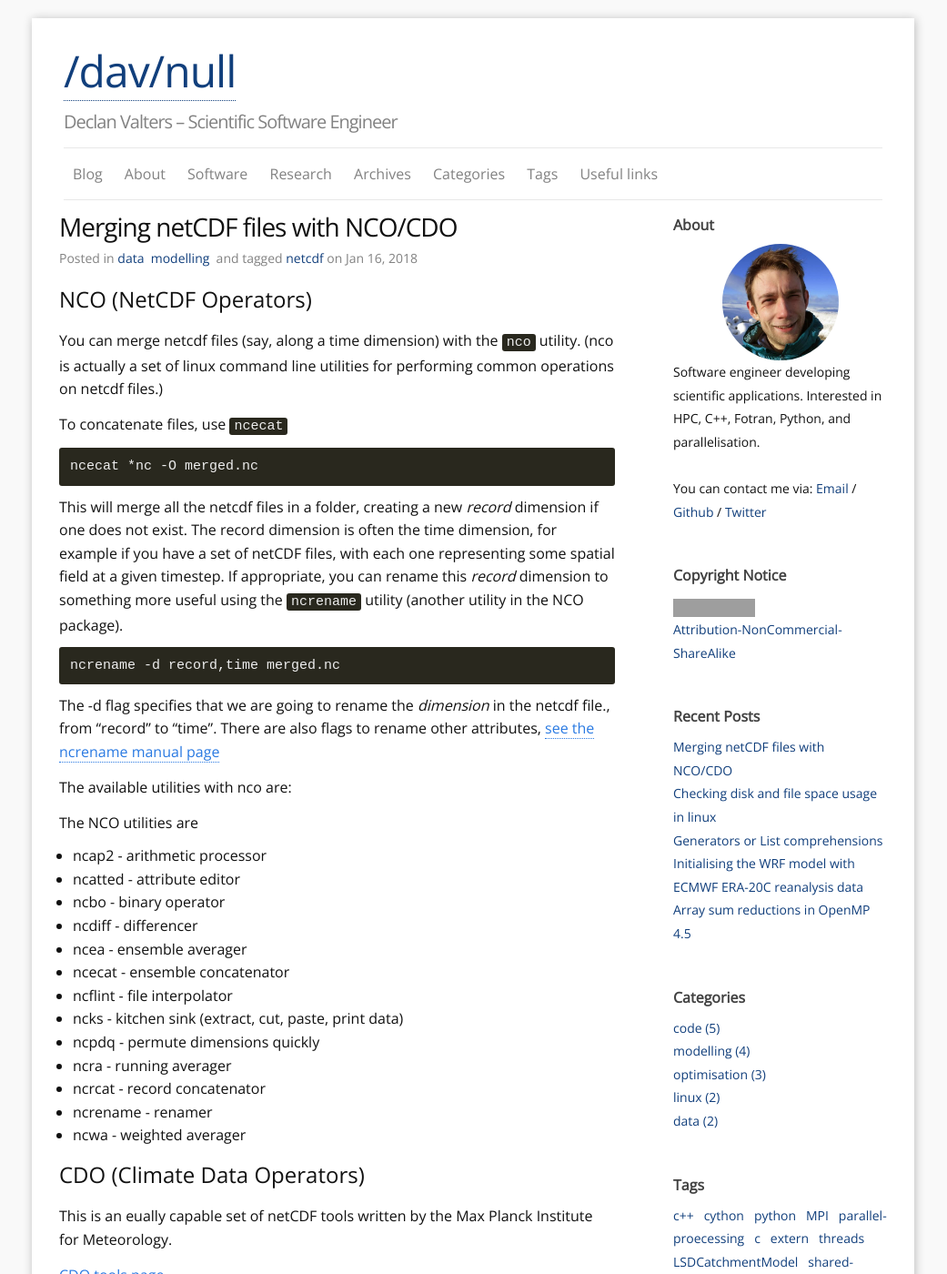
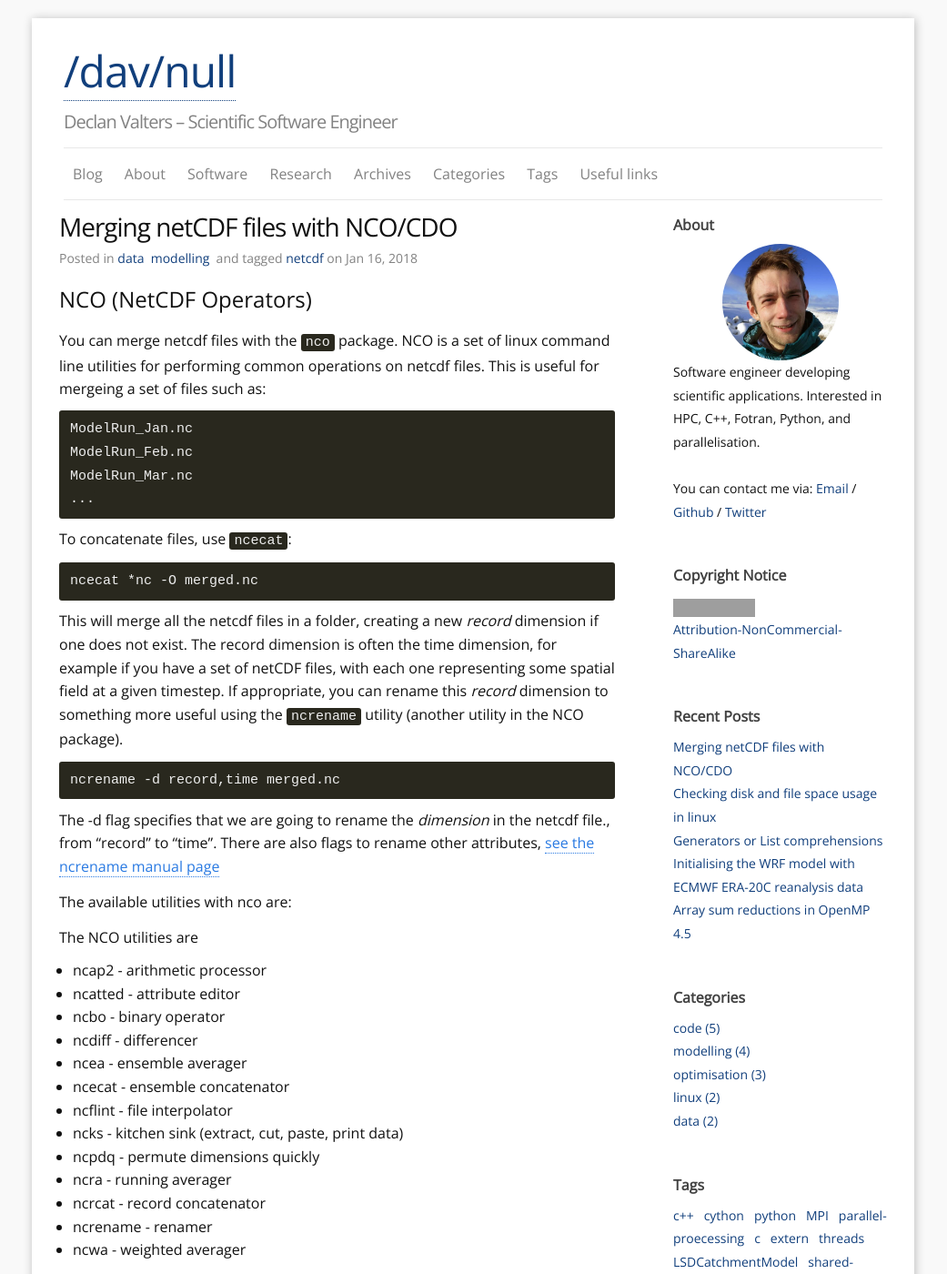
Before and after one commit to dvalters/dvalters.github.io, a Jekyll site: the page built from _posts/2018-01-16-NetCDF-merging.markdown, in a window 1280 px wide and 1400 px high. Shown: the whole window at 91% size, without its empty margins (120-1161 px from the left). Built offline with Jekyll 4.4.1, drawn with Linux system fonts in a browser that asks for light colours; comment, search, counter and statistics services are not loaded; some of the changed text lies outside the part shown; grey boxes are pictures that could not be loaded.

Commit message:
Rewording + typo

````diff
--- a/_posts/2018-01-16-NetCDF-merging.markdown
+++ b/_posts/2018-01-16-NetCDF-merging.markdown
@@ -7,9 +7,16 @@ categories: data modelling
 
 ## NCO (NetCDF Operators)
 
-You can merge netcdf files (say, along a time dimension) with the `nco` utility. (nco is actually a set of linux command line utilities for performing common operations on netcdf files.)
+You can merge netcdf files with the `nco` package. NCO is a set of linux command line utilities for performing common operations on netcdf files. This is useful for mergeing a set of files such as:
 
-To concatenate files, use `ncecat`
+```
+ModelRun_Jan.nc
+ModelRun_Feb.nc
+ModelRun_Mar.nc
+...
+```
+
+To concatenate files, use `ncecat`:
 
 ```
 ncecat *nc -O merged.nc
@@ -44,6 +51,6 @@ The NCO utilities are
 
 ## CDO (Climate Data Operators)
 
-This is an eually capable set of netCDF tools written by the Max Planck Institute for Meteorology.
+This is an equally capable set of netCDF tools written by the Max Planck Institute for Meteorology.
 
 [CDO tools page](https://code.mpimet.mpg.de/projects/cdo/)
````
